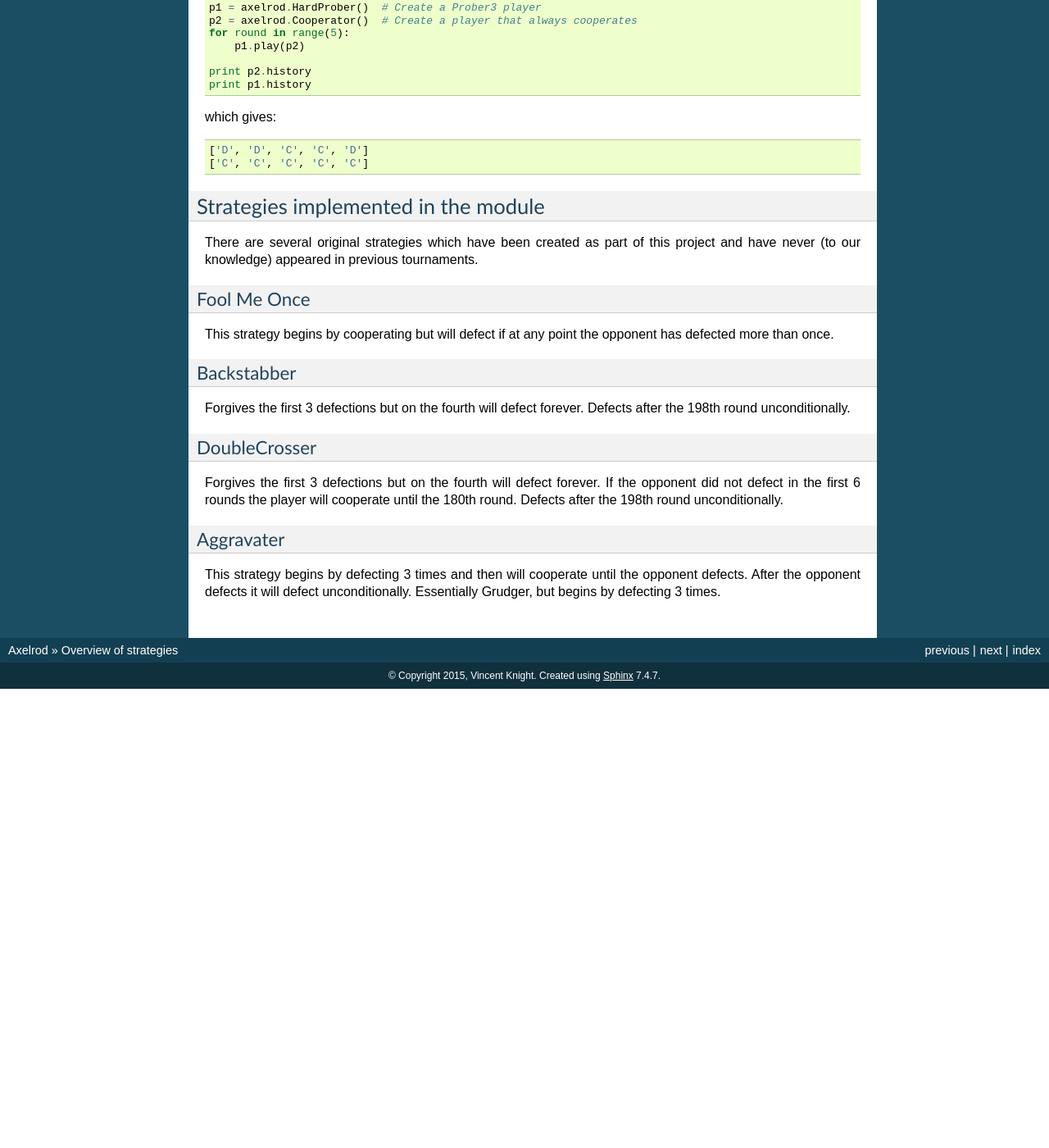
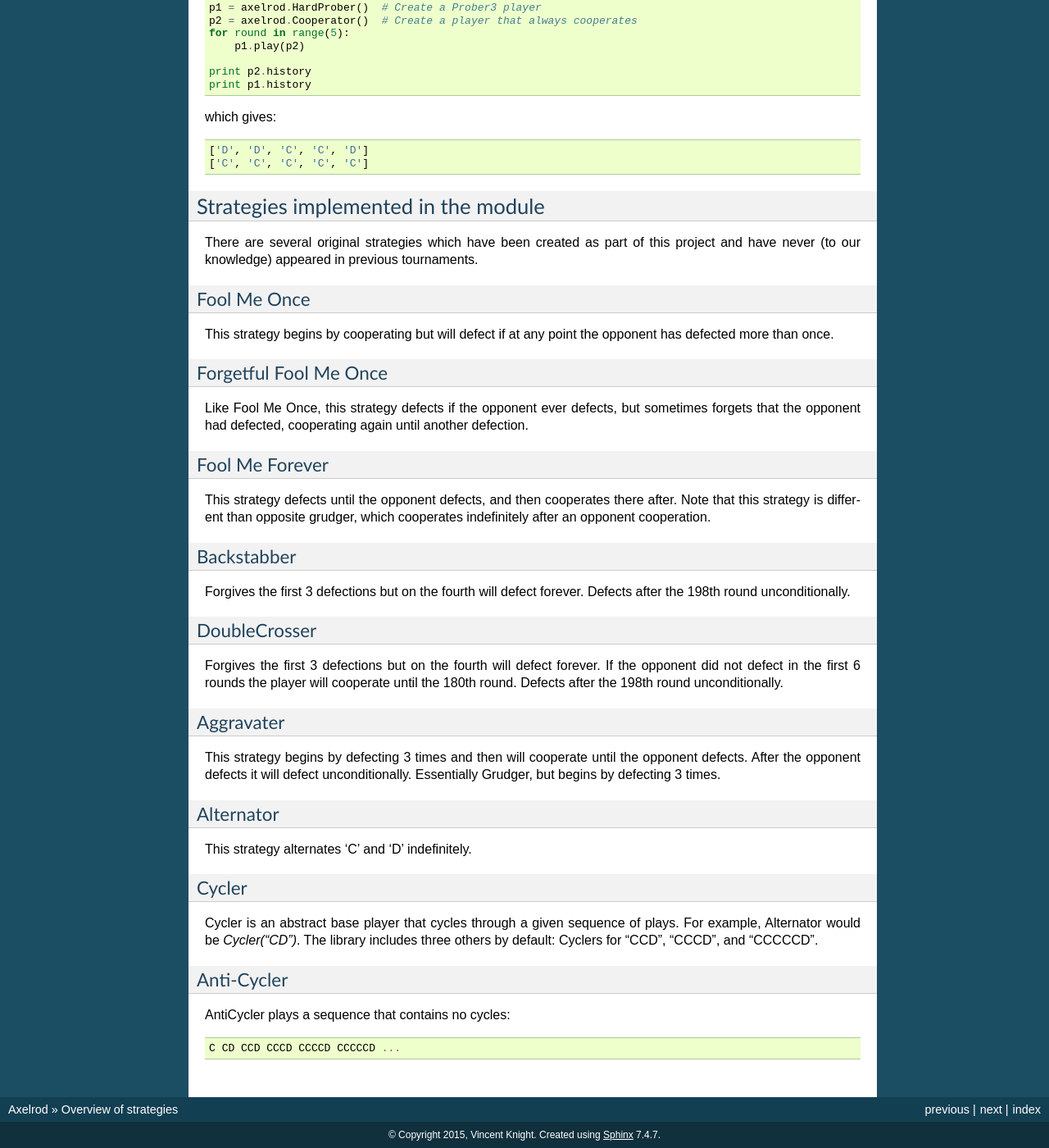
Before and after one commit to Axelrod-Python/Axelrod, a Sphinx documentation site: the page built from docs/overview_of_strategies.rst, in a window 1280 px wide and 1400 px high, scrolled down 17798 px. Shown: the whole window at 82% size. Built offline with Sphinx 7.4.7, drawn with Linux system fonts in a browser that asks for light colours; before the commit the page ends 18638 px from its top, so only the background shows below that; some of the changed text lies outside the part shown.

Commit message:
Documentation for the cycler strategies and friends

```diff
--- a/docs/overview_of_strategies.rst
+++ b/docs/overview_of_strategies.rst
@@ -1069,6 +1069,19 @@ Fool Me Once
 
 This strategy begins by cooperating but will defect if at any point the opponent has defected more than once.
 
+Forgetful Fool Me Once
+^^^^^^^^^^^^^^^^^^^^^^
+
+Like Fool Me Once, this strategy defects if the opponent ever defects, but sometimes
+forgets that the opponent had defected, cooperating again until another defection.
+
+Fool Me Forever
+^^^^^^^^^^^^^^^
+
+This strategy defects until the opponent defects, and then cooperates there after.
+Note that this strategy is different than opposite grudger, which cooperates
+indefinitely after an opponent cooperation.
+
 Backstabber
 ^^^^^^^^^^^
 
@@ -1080,6 +1093,25 @@ DoubleCrosser
 Forgives the first 3 defections but on the fourth will defect forever. If the opponent did not defect in the first 6 rounds the player will cooperate until the 180th round. Defects after the 198th round unconditionally.
 
 Aggravater
+^^^^^^^^^^
+
+This strategy begins by defecting 3 times and then will cooperate until the opponent defects. After the opponent defects it will defect unconditionally. Essentially Grudger, but begins by defecting 3 times.
+
+Alternator
+^^^^^^^^^^
+
+This strategy alternates 'C' and 'D' indefinitely.
+
+Cycler
+^^^^^^
+
+Cycler is an abstract base player that cycles through a given sequence of plays.
+For example, Alternator would be `Cycler("CD")`. The library includes three
+others by default: Cyclers for "CCD", "CCCD", and "CCCCCD".
+
+Anti-Cycler
 ^^^^^^^^^^^
 
-This strategy begins by defecting 3 times and then will cooperate until the opponent defects. After the opponent defects it will defect unconditionally. Essentially Grudger, but begins by defecting 3 times.
+AntiCycler plays a sequence that contains no cycles::
+
+    C CD CCD CCCD CCCCD CCCCCD ...
```
Also changed, not shown: 1 other file.
